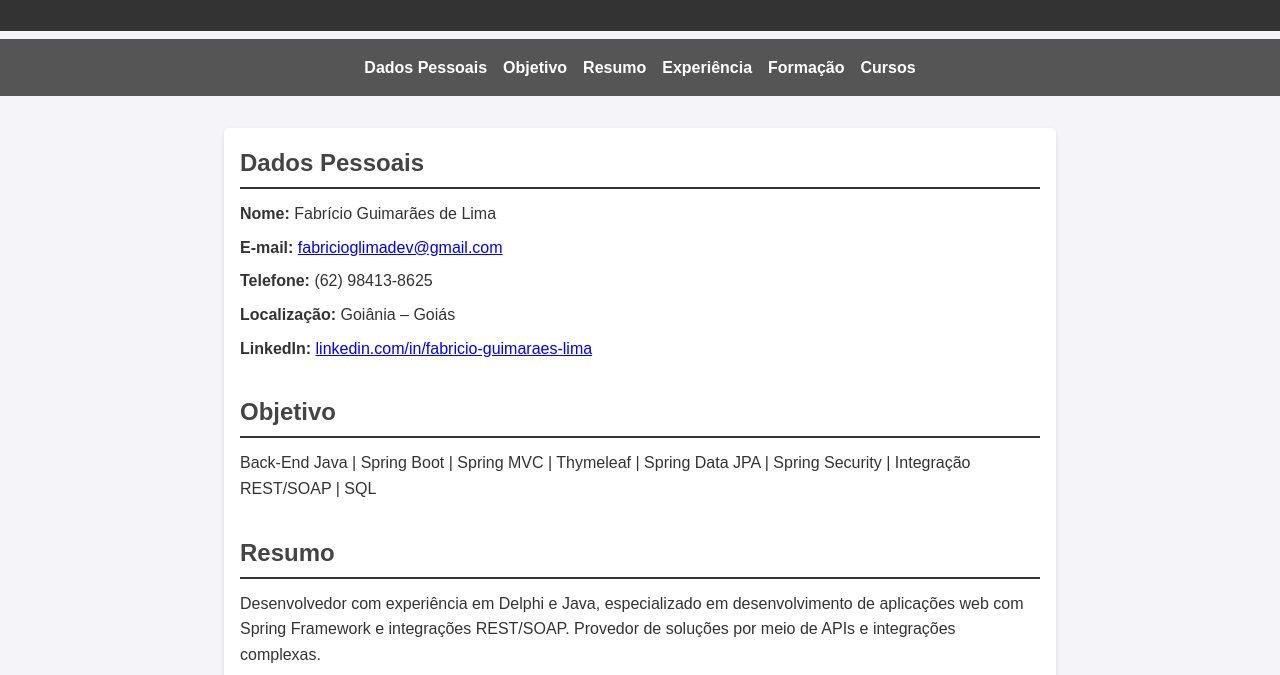
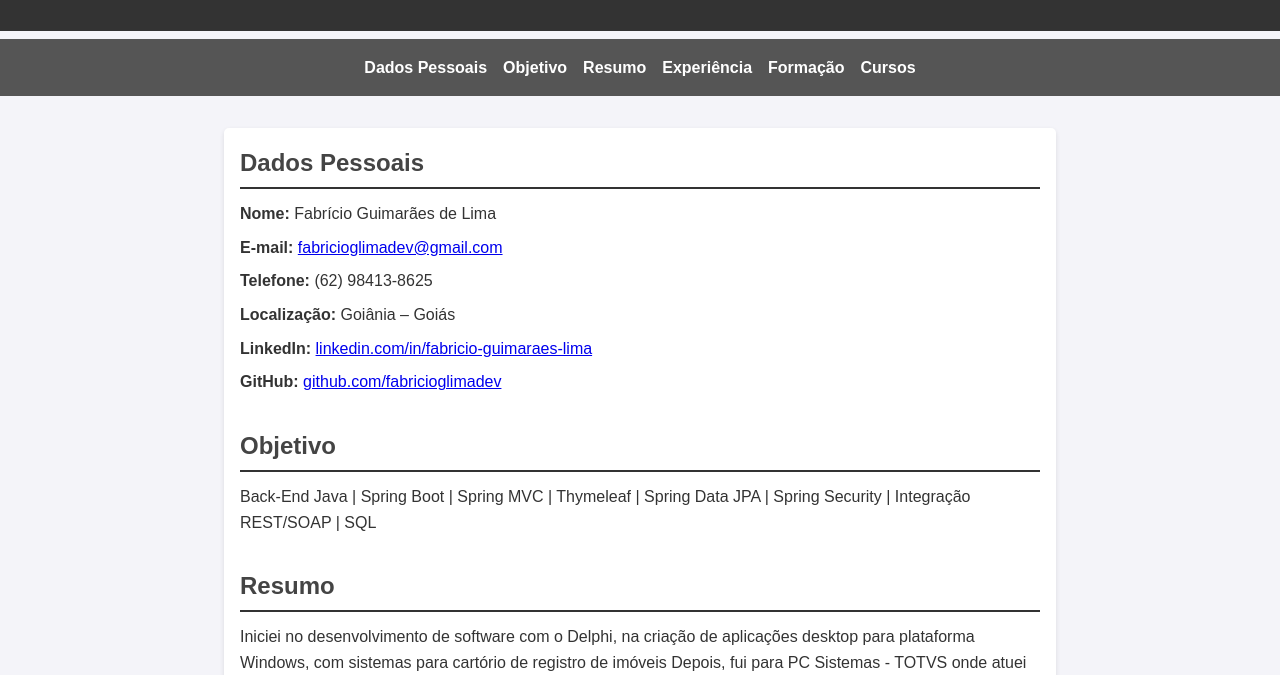
Before and after one commit to fabricioglimadev/site, a plain HTML site: page index.html in a window 1280 px wide. Shown: the part 125-800 px from the top of the page. Drawn offline with Linux system fonts and the light colour scheme.

Commit message:
Link GitHub

```diff
--- a/index.html
+++ b/index.html
@@ -29,6 +29,7 @@
             <p><strong>Telefone:</strong> (62) 98413-8625</p>
             <p><strong>Localização:</strong> Goiânia – Goiás</p>
             <p><strong>LinkedIn:</strong> <a href="https://www.linkedin.com/in/fabricio-guimaraes-lima/" target="_blank">linkedin.com/in/fabricio-guimaraes-lima</a></p>
+            <p><strong>GitHub:</strong> <a href="https://github.com/fabricioglimadev" target="_blank">github.com/fabricioglimadev</a></p>
         </section>
         <section id="objetivo">
             <h2>Objetivo</h2>
@@ -36,7 +37,20 @@
         </section>
         <section id="resumo">
             <h2>Resumo</h2>
-            <p>Desenvolvedor com experiência em Delphi e Java, especializado em desenvolvimento de aplicações web com Spring Framework e integrações REST/SOAP. Provedor de soluções por meio de APIs e integrações complexas.</p>
+            <p> Iniciei no desenvolvimento de software com o Delphi, na criação de aplicações desktop para
+                plataforma Windows, com sistemas para cartório de registro de imóveis Depois, fui para PC
+                Sistemas - TOTVS onde atuei em projetos no desenvolvimento de aplicação desktop para
+                ERP de atacado/distribuidor Winthor. Desenvolvimento de integrações entre sistemas para
+                atacado e varejo, atacado com indústria. Foram integrações com SOAP, REST, arquivos e
+                banco de dados. Criação de relatórios com Report Builder. Banco de dados Oracle,
+                PL/SQL. Depois passei a atuar no desenvolvimento de aplicações web com Java, Spring
+                Boot, Spring MVC com Thymeleaf, Spring JPA. Desenvolvimento de APIs com Java/Spring
+                Boot para integração entre sistemas Rest, JSON e SOAP. Também possuo conhecimento
+                em Mulesoft, integração via REST, SOAP. Git como ferramentas de versionamento, Jira,
+                Bitbucket, Azure Devops.
+                 Atualmente possuo minha empresa, Plena Softwares, onde presto serviço em
+                desenvolvimento de software, como PJ. Onde desenvolvo aplicações em Java. Criação de
+                APIs com Java, Spring Boot, integração entre sistemas.</p>
         </section>
         <section id="experiencia">
             <h2>Experiência Profissional</h2>
```
